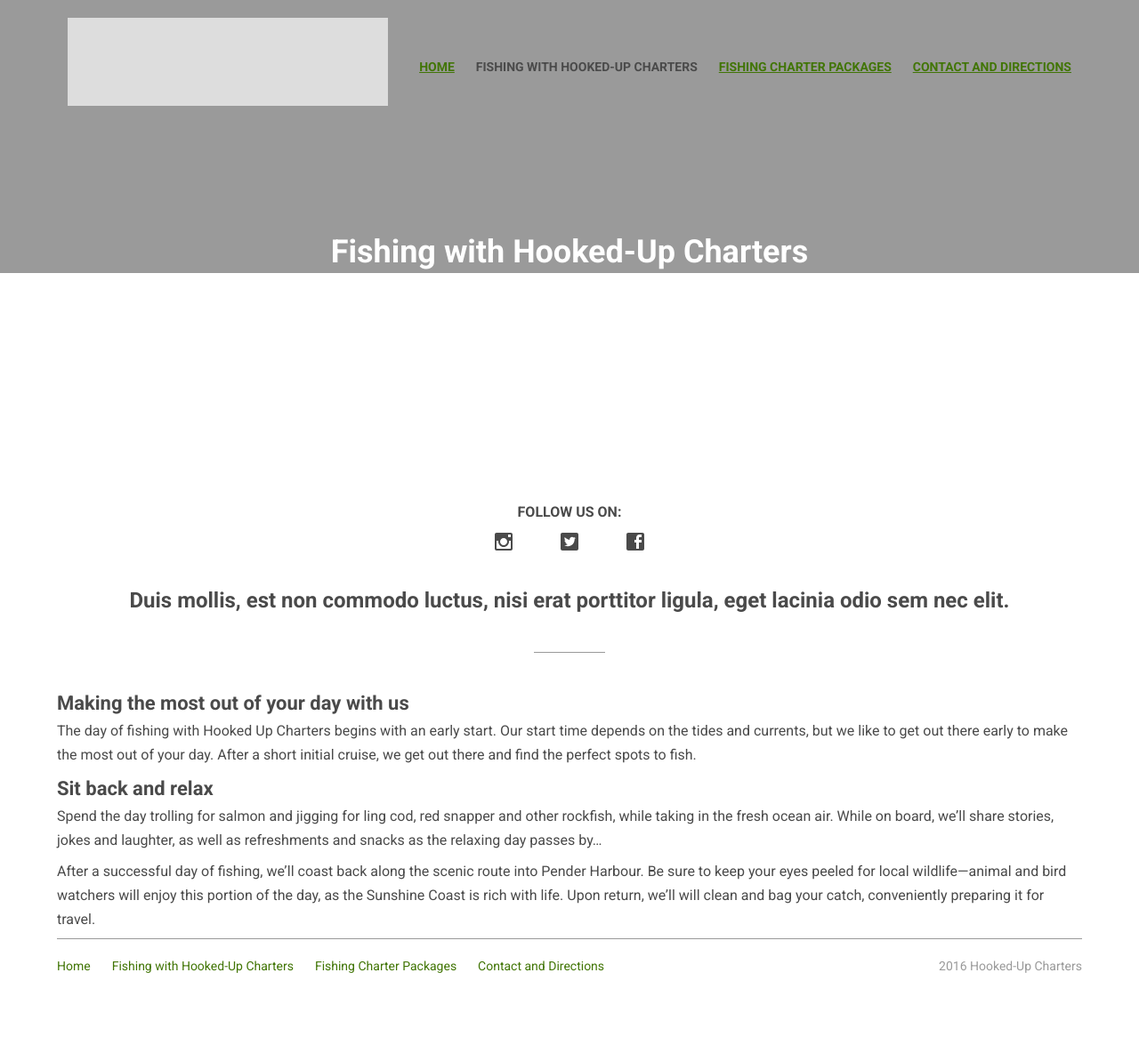
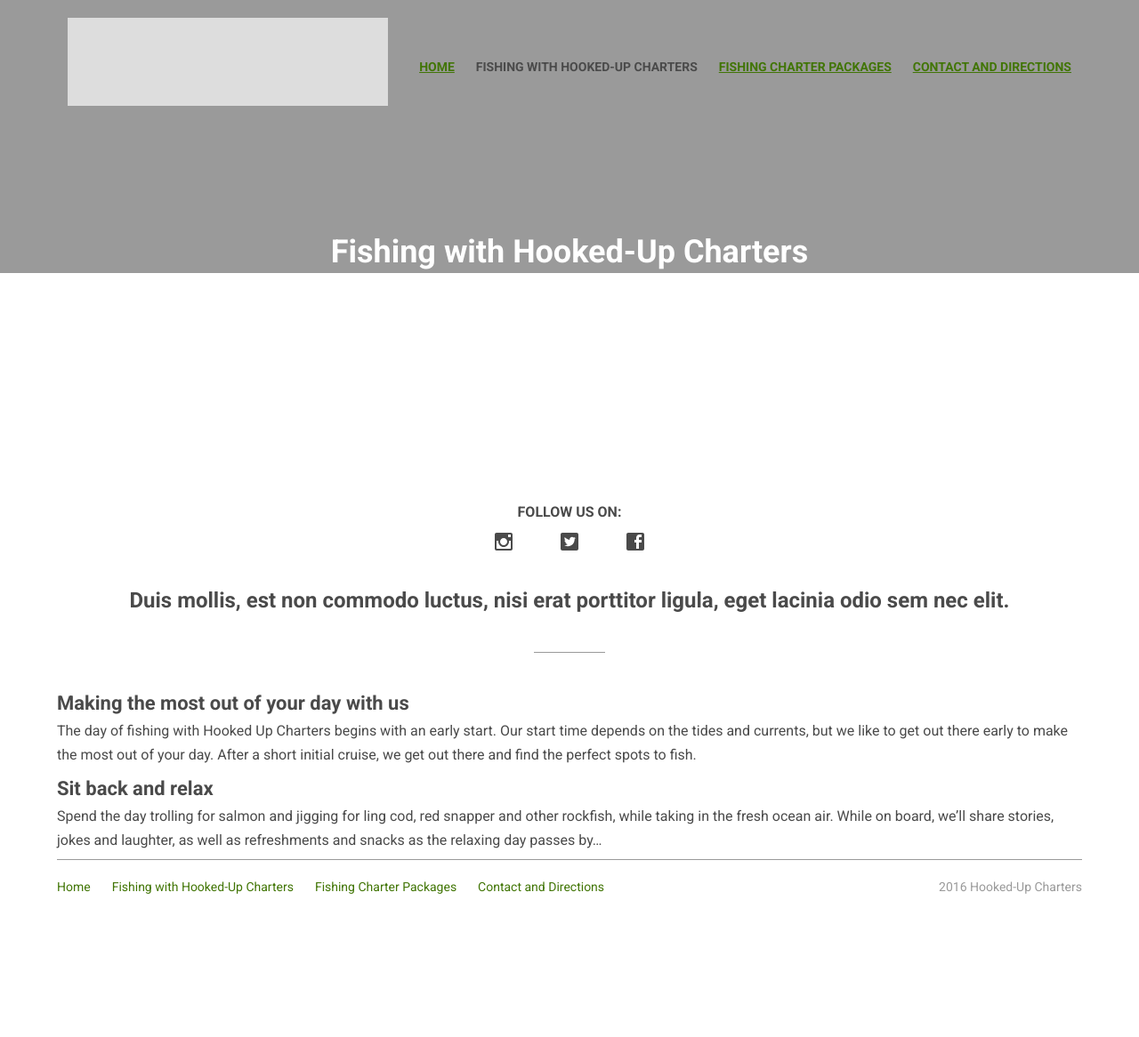
Before and after one commit to lilyeych/hooked-up-charters, a Jekyll site: the page built from pages/fishing-with-hooked-up-charters.md, in a window 1280 px wide. Shown: the whole page at 89% size. Built offline with Jekyll 4.4.1, drawn with Linux system fonts in a browser that asks for light colours; after the commit the page ends 1077 px from its top, so only the background shows below that; some of the changed lines change nothing that is shown.

Commit message:
Updated fishing-with-hooked-up-charters.md

```diff
--- a/pages/fishing-with-hooked-up-charters.md
+++ b/pages/fishing-with-hooked-up-charters.md
@@ -3,20 +3,19 @@
 title: Fishing with Hooked-Up Charters
 ref: about
 permalink: /fishing-with-hooked-up-charters/
-
-hero:
-
-social-intro: Follow us on&#58;
-
+hero: null
+social-intro: 'Follow us on&#58;'
 social-media:
-    - icon: icon-instagram.svg
-      url: #
-    - icon: icon-twitter.svg
-      url: #
-    - icon: icon-facebook.svg
-      url: #
-
-page-intro: Duis mollis, est non commodo luctus, nisi erat porttitor ligula, eget lacinia odio sem nec elit.
+  - icon: icon-instagram.svg
+    url: null
+  - icon: icon-twitter.svg
+    url: null
+  - icon: icon-facebook.svg
+    url: null
+page-intro: >-
+  Duis mollis, est non commodo luctus, nisi erat porttitor ligula, eget lacinia
+  odio sem nec elit.
+published: true
 ---
 
 ### Making the most out of your day with us
@@ -26,5 +25,3 @@
 ### Sit back and relax
 
 Spend the day trolling for salmon and jigging for ling cod, red snapper and other rockfish, while taking in the fresh ocean air. While on board, we’ll share stories, jokes and laughter, as well as refreshments and snacks as the relaxing day passes by…
-
-After a successful day of fishing, we’ll coast back along the scenic route into Pender Harbour. Be sure to keep your eyes peeled for local wildlife—animal and bird watchers will enjoy this portion of the day, as the Sunshine Coast is rich with life. Upon return, we’ll will clean and bag your catch, conveniently preparing it for travel.
```
